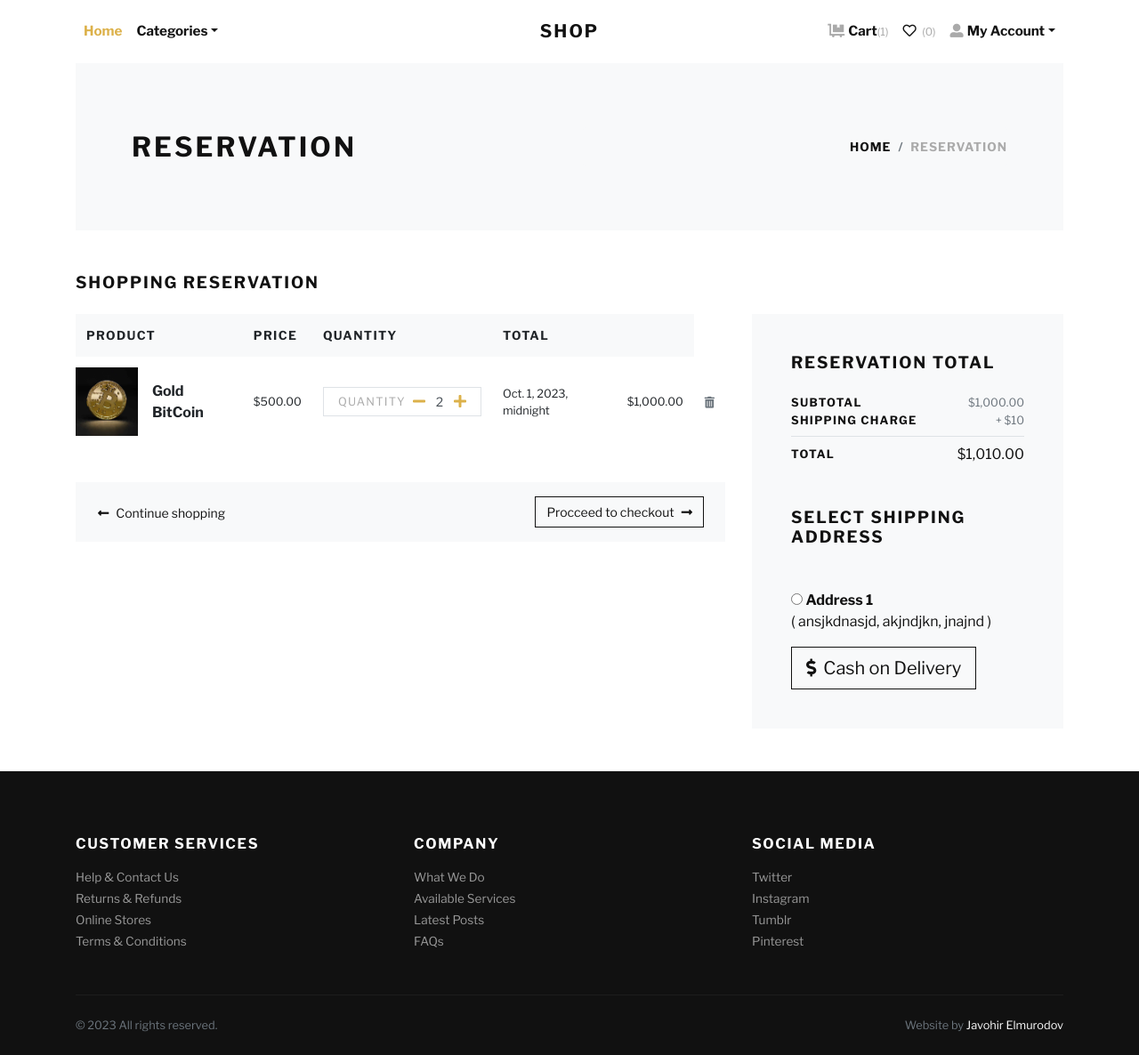
After one commit to ElmurodovJavohir/eshop-test, a Django app: page /reservation/ in a window 1280 px wide. The commit adds this page. Shown: the whole page at 89% size. Run offline with Django 3.2, Linux system fonts and the light colour scheme; a user stored in the database is signed in; data comes from the database, SQL or seed files in the repository; both versions use the stored data as it was after the commit; some libraries are stand-ins or nearby versions; some web fonts are replaced.

Commit message:
fix: reservation and profile qr code

```diff
--- a/core/settings.py
+++ b/core/settings.py
@@ -32,6 +32,7 @@ INSTALLED_APPS = [
     "corsheaders",
     'rest_framework',
     'drf_yasg',
+    'qr_code',
     'store',
 ]
 
@@ -157,3 +158,5 @@ CORS_ALLOW_METHODS = ["*"]
 CORS_ALLOW_HEADERS = ["*"]
 CORS_ALLOW_CREDENTIALS = True
 CORS_ORIGIN_ALLOW_ALL = True
+HOST = "https://eshop.smartbots.uz"
+HOST = "http://localhost:8000"
--- a/store/urls.py
+++ b/store/urls.py
@@ -12,10 +12,13 @@ urlpatterns = [
     path('', views.home, name="home"),
     # URL for Cart and Checkout
     path('add-to-cart/', views.add_to_cart, name="add-to-cart"),
+    path('add-to-reservation/', views.add_to_reservation,
+         name="add-to-reservation"),
     path('remove-cart/<int:cart_id>/', views.remove_cart, name="remove-cart"),
     path('plus-cart/<int:cart_id>/', views.plus_cart, name="plus-cart"),
     path('minus-cart/<int:cart_id>/', views.minus_cart, name="minus-cart"),
     path('cart/', views.cart, name="cart"),
+    path('reservation/', views.reservation, name="reservation"),
     path('checkout/', views.checkout, name="checkout"),
     path('orders/', views.orders, name="orders"),
 
@@ -31,6 +34,7 @@ urlpatterns = [
     path('accounts/login/', auth_views.LoginView.as_view(template_name='account/login.html',
          authentication_form=LoginForm), name="login"),
     path('accounts/profile/', views.profile, name="profile"),
+    path('accounts/qrcode/<str:qrcode>/', views.qrcode_login, name="qrcode"),
     path('accounts/add-address/', views.AddressView.as_view(), name="add-address"),
     path('accounts/remove-address/<int:id>/',
          views.remove_address, name="remove-address"),
--- a/store/views.py
+++ b/store/views.py
@@ -1,8 +1,10 @@
+from django.contrib.auth import login
+from django.urls import reverse
 from rest_framework import viewsets
 from store.serializers import UserSerializer, ProductSerializer
-
+from django.conf import settings
 from django.contrib.auth.models import User
-from store.models import Address, Cart, Category, Order, Product
+from store.models import Address, Cart, Category, Order, Product, Reservation
 from django.shortcuts import redirect, render, get_object_or_404
 from .forms import RegistrationForm, AddressForm
 from django.contrib import messages
@@ -10,9 +12,10 @@ from django.views import View
 import decimal
 from django.contrib.auth.decorators import login_required
 from django.utils.decorators import method_decorator  # for Class Based Views
-
+from django.utils import timezone
 
 # Create your views here.
+
 
 def home(request):
     categories = Category.objects.filter(is_active=True, is_featured=True)[:3]
@@ -71,9 +74,15 @@ class RegistrationView(View):
 
 @login_required
 def profile(request):
+    import base64
     addresses = Address.objects.filter(user=request.user)
     orders = Order.objects.filter(user=request.user)
-    return render(request, 'account/profile.html', {'addresses': addresses, 'orders': orders})
+    qr_code = request.user.username
+    sample_string_bytes = qr_code.encode("ascii")
+
+    base64_bytes = base64.b64encode(sample_string_bytes)
+    base64_string = base64_bytes.decode("ascii")
+    return render(request, 'account/profile.html', {'addresses': addresses, 'orders': orders, "qr_code": settings.HOST+reverse('store:qrcode', kwargs={'qrcode': base64_string})})
 
 
 @method_decorator(login_required, name='dispatch')
@@ -122,6 +131,27 @@ def add_to_cart(request):
 
 
 @login_required
+def add_to_reservation(request):
+    user = request.user
+    product_id = request.GET.get('prod_id')
+    finished_at = request.GET.get('finished_at')
+    print(finished_at)
+    product = get_object_or_404(Product, id=product_id)
+
+    # Check whether the Product is alread in Cart or Not
+    item_already_in_cart = Reservation.objects.filter(
+        product=product_id, user=user)
+    if item_already_in_cart:
+        cp = get_object_or_404(Reservation, product=product_id, user=user)
+        cp.quantity += 1
+        cp.save()
+    else:
+        Reservation(user=user, product=product, finished_at=finished_at).save()
+
+    return redirect('store:reservation')
+
+
+@login_required
 def cart(request):
     user = request.user
     cart_products = Cart.objects.filter(user=user)
@@ -147,6 +177,35 @@ def cart(request):
         'addresses': addresses,
     }
     return render(request, 'store/cart.html', context)
+
+
+@login_required
+def reservation(request):
+    user = request.user
+    cart_products = Reservation.objects.filter(
+        user=user, finished_at__gte=timezone.now())
+
+    # Display Total on Cart Page
+    amount = decimal.Decimal(0)
+    shipping_amount = decimal.Decimal(10)
+    # using list comprehension to calculate total amount based on quantity and shipping
+    cp = [p for p in Reservation.objects.all() if p.user == user]
+    if cp:
+        for p in cp:
+            temp_amount = (p.quantity * p.product.price)
+            amount += temp_amount
+
+    # Customer Addresses
+    addresses = Address.objects.filter(user=user)
+
+    context = {
+        'cart_products': cart_products,
+        'amount': amount,
+        'shipping_amount': shipping_amount,
+        'total_amount': amount + shipping_amount,
+        'addresses': addresses,
+    }
+    return render(request, 'store/reservation.html', context)
 
 
 @login_required
@@ -216,3 +275,16 @@ class UserViewSet(viewsets.ModelViewSet):
 class ProductViewSet(viewsets.ModelViewSet):
     queryset = Product.objects.all()
     serializer_class = ProductSerializer
+
+
+def qrcode_login(request, qrcode):
+    import base64
+
+    base64_bytes = qrcode.encode("ascii")
+
+    sample_string_bytes = base64.b64decode(base64_bytes)
+    res_qrcode = sample_string_bytes.decode("ascii")
+    print(res_qrcode)
+    user = User.objects.get(username=res_qrcode)
+    login(request, user, settings.AUTHENTICATION_BACKENDS[0])
+    return redirect('store:home')
--- a/templates/account/profile.html
+++ b/templates/account/profile.html
@@ -1,5 +1,6 @@
 {% extends 'base.html' %}
 {% load static %}
+{% load qr_code %}
 
     {% block content %}
 
@@ -11,7 +12,9 @@
           <p><strong>Email:</strong> {{request.user.email}}</p>
           <p><strong>Username:</strong> {{request.user.username}}</p>
           <p><a class="btn btn-primary btn-large" href="{% url 'store:add-address' %}">Add Address »</a> <a class="btn btn-outline-primary btn-large" href="#">My Orders »</a></p>
+          {% qr_from_text qr_code size="M" %}
         </div>
+
 
 
         <div class="row">
--- /dev/null
+++ b/templates/store/reservation.html
@@ -0,0 +1,192 @@
+{% extends 'base.html' %}
+{% load static %}
+{% load humanize %}
+
+    {% block content %}
+      <div class="container">
+        <!-- HERO SECTION-->
+        <section class="py-5 bg-light">
+          <div class="container">
+            <div class="row px-4 px-lg-5 py-lg-4 align-items-center">
+              <div class="col-lg-6">
+                <h1 class="h2 text-uppercase mb-0">Reservation</h1>
+              </div>
+              <div class="col-lg-6 text-lg-right">
+                <nav aria-label="breadcrumb">
+                  <ol class="breadcrumb justify-content-lg-end mb-0 px-0">
+                    <li class="breadcrumb-item"><a href="index.html">Home</a></li>
+                    <li class="breadcrumb-item active" aria-current="page">Reservation</li>
+                  </ol>
+                </nav>
+              </div>
+            </div>
+          </div>
+        </section>
+
+        {% if cart_products %}
+        <section class="py-5">
+          <h2 class="h5 text-uppercase mb-4">Shopping reservation</h2>
+
+          {% include 'partials/_messages.html' %}
+
+          <div class="row">
+            <div class="col-lg-8 mb-4 mb-lg-0">
+              <!-- CART TABLE-->
+              <div class="table-responsive mb-4">
+                <table class="table">
+                  <thead class="bg-light">
+                    <tr>
+                      <th class="border-0" scope="col"> <strong class="text-small text-uppercase">Product</strong></th>
+                      <th class="border-0" scope="col"> <strong class="text-small text-uppercase">Price</strong></th>
+                      <th class="border-0" scope="col"> <strong class="text-small text-uppercase">Quantity</strong></th>
+                      <th class="border-0" scope="col"> <strong class="text-small text-uppercase">Total</strong></th>
+                      <th class="border-0" scope="col"> </th>
+                    </tr>
+                  </thead>
+                  <tbody>
+
+                    {% for cart_product in cart_products %}
+                    <tr>
+                      <th class="pl-0 border-0" scope="row">
+                        <div class="media align-items-center">
+
+                          {% if cart_product.product.product_image %}
+                            <a class="reset-anchor d-block animsition-link" href="{% url 'store:product-detail' cart_product.product.slug %}"><img src="{{cart_product.product.product_image.url}}" alt="{{cart_product.product.title}}" width="70"/></a>
+                          {% else %}
+                            <a class="reset-anchor d-block animsition-link" href="{% url 'store:product-detail' cart_product.product.slug %}"><img src="{% static 'img/product-detail-3.jpg' %}" alt="{{cart_product.product.title}}" width="70"/></a>
+                          {% endif %}
+
+                          <div class="media-body ml-3"><strong class="h6"><a class="reset-anchor animsition-link" href="{% url 'store:product-detail' cart_product.product.slug %}">{{cart_product.product.title}}</a></strong></div>
+                        </div>
+                      </th>
+                      <td class="align-middle border-0">
+                        <p class="mb-0 small">${{cart_product.product.price}}</p>
+                      </td>
+                      <td class="align-middle border-0">
+                        <div class="border d-flex align-items-center justify-content-between px-3"><span class="small text-uppercase text-gray headings-font-family">Quantity</span>
+                          <div class="quantity">
+                            <a href="{% url 'store:minus-cart' cart_product.id %}" class="dec-btn p-0 ml-2"><i class="fas fa-minus"></i></a>
+                            {% comment %} <button class="dec-btn p-0"><i class="fas fa-caret-left"></i></button> {% endcomment %}
+                            <input class="form-control form-control-sm border-0 shadow-0 p-0" type="text" value="{{cart_product.quantity}}"/>
+                            {% comment %} <button class="inc-btn p-0"><i class="fas fa-caret-right"></i></button> {% endcomment %}
+                            <a href="{% url 'store:plus-cart' cart_product.id %}" class="inc-btn p-0"><i class="fas fa-plus"></i></a>
+                          </div>
+                        </div>
+                      </td>
+                      <td class="align-middle border-0">
+                        <p class="mb-0 small">{{cart_product.finished_at}}</p>
+                      </td>
+                      <td class="align-middle border-0">
+                        <p class="mb-0 small">${{cart_product.total_price|intcomma}}</p>
+                      </td>
+                      <td class="align-middle border-0"><a class="reset-anchor" href="{% url 'store:remove-cart' cart_product.id %}"><i class="fas fa-trash-alt small text-muted"></i></a></td>
+                    </tr>
+                    {% endfor %}
+
+                  </tbody>
+                </table>
+              </div>
+              <!-- CART NAV-->
+              <div class="bg-light px-4 py-3">
+                <div class="row align-items-center text-center">
+                  <div class="col-md-6 mb-3 mb-md-0 text-md-left"><a class="btn btn-link p-0 text-dark btn-sm" href="{% url 'store:home' %}"><i class="fas fa-long-arrow-alt-left mr-2"> </i>Continue shopping</a></div>
+                  <div class="col-md-6 text-md-right"><a class="btn btn-outline-dark btn-sm" href="checkout.html">Procceed to checkout<i class="fas fa-long-arrow-alt-right ml-2"></i></a></div>
+                </div>
+              </div>
+            </div>
+            <!-- ORDER TOTAL-->
+            <div class="col-lg-4">
+              <div class="card border-0 rounded-0 p-lg-4 bg-light">
+                <div class="card-body">
+                  <h5 class="text-uppercase mb-4">Reservation total</h5>
+                  <ul class="list-unstyled mb-0">
+                    <li class="d-flex align-items-center justify-content-between"><strong class="text-uppercase small font-weight-bold">Subtotal</strong><span class="text-muted small">${{amount|intcomma}}</span></li>
+                    <li class="d-flex align-items-center justify-content-between"><strong class="text-uppercase small font-weight-bold">Shipping Charge</strong><span class="text-muted small">+ ${{shipping_amount}}</span></li>
+                    <li class="border-bottom my-2"></li>
+                    <li class="d-flex align-items-center justify-content-between mb-4"><strong class="text-uppercase small font-weight-bold">Total</strong><span>${{total_amount|intcomma}}</span></li>
+                    <li>
+
+                      {% comment %} <form action="#">
+                        <div class="form-group mb-0">
+                          <input class="form-control" type="text" placeholder="Enter your coupon">
+                          <button class="btn btn-dark btn-sm btn-block" type="submit"> <i class="fas fa-gift mr-2"></i>Apply coupon</button>
+                        </div>
+                      </form> {% endcomment %}
+
+                    </li>
+                  </ul>
+
+
+                  <h5 class="text-uppercase my-5">Select Shipping Address</h5>
+
+                  <form action="{% url 'store:checkout' %}" id="myform">
+
+                    {% if addresses %}
+                      {% for address in addresses %}
+                        <div class="mb-3">
+                        <input type="radio" name="address" value="{{address.id}}"> <strong>Address {{forloop.counter}}</strong> <br>
+                        ( {{address.locality}}, {{address.city}}, {{address.state}} )
+                        </div>
+                      {% endfor %}
+                    {% endif %}
+
+                    <!-- Set up a container element for the button -->
+                    <div class="text-end" id="paypal-button-container"></div>
+
+                    {% comment %} For Cash on Delivery {% endcomment %}
+                    <button type="submit" class="btn btn-dark btn-lg btn-outline-dark" type="submit"> <i class="fas fa-dollar-sign mr-2"></i>Cash on Delivery</button>
+
+                  </form>
+
+                </div>
+              </div>
+            </div>
+
+          </div>
+        </section>
+
+        {% else %}
+
+          <div class="text-center py-5">
+            <h3 class="mb-3">Your cart is empty.</h3>
+            <a href="{% url 'store:home' %}"><i class="fas fa-long-arrow-alt-left mr-2"> </i>Continue shopping</a>
+          </div>
+
+        {% endif %}
+
+      </div>
+      {% endblock content %}
+
+      {% block payment-gateway %}
+        <!-- Include the PayPal JavaScript SDK -->
+    <script src="https://www.paypal.com/sdk/js?client-id=YOUR-PAYPAL-CLIENT-ID&currency=USD"></script>
+
+    <script>
+        // Render the PayPal button into #paypal-button-container
+        paypal.Buttons({
+
+            // Set up the transaction
+            createOrder: function(data, actions) {
+                return actions.order.create({
+                    purchase_units: [{
+                        amount: {
+                            value: '{{total_amount}}'
+                        }
+                    }]
+                });
+            },
+
+            // Finalize the transaction
+            onApprove: function(data, actions) {
+                return actions.order.capture().then(function(details) {
+                    // Show a success message to the buyer
+                    alert('Transaction completed by ' + details.payer.name.given_name + '!');
+                    // Savind Order in Database after Payment Success
+                    document.getElementById('myform').submit();
+                });
+            }
+
+
+        }).render('#paypal-button-container');
+    </script>
+      {% endblock payment-gateway %}
```
Also changed, not shown: store/models.py (+67 -21 lines), templates/store/detail.html (+23 -0 lines), db.sqlite3, store/migrations/0005_auto_20230930_0341.py (added).
